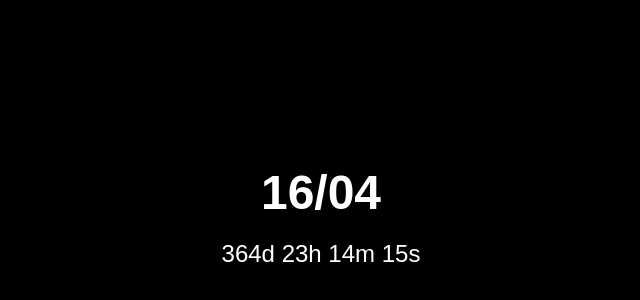
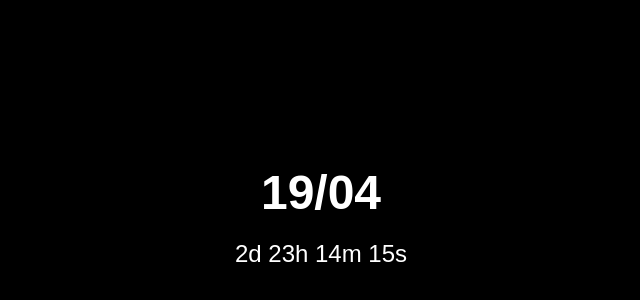
Before and after one commit to sellerf/whoooareuuu, a plain HTML site: page verify/index.html in a window 1280 px wide. Shown: the part 184-484 px from the top of the page, without its empty margins (319-959 px from the left). Drawn offline with Linux system fonts and the light colour scheme.

Commit message:
Update date from 16/04 to 19/04 in index.html

```diff
--- a/verify/index.html
+++ b/verify/index.html
@@ -2,7 +2,7 @@
 <html lang="pt-BR">
 <head>
   <meta charset="UTF-8">
-  <title>16/04</title>
+  <title>19/04</title>
   <style>
     body {
       margin: 0;
@@ -29,7 +29,7 @@
   </style>
 </head>
 <body>
-  <h1>16/04</h1>
+  <h1>19/04</h1>
   <div id="countdown"></div>
 
   <script>
@@ -37,11 +37,11 @@
       const agora = new Date();
 
       // Defina o alvo (12 de abril às 03:33)
-      let alvo = new Date(agora.getFullYear(), 3, 16, 3, 33, 0);
+      let alvo = new Date(agora.getFullYear(), 3, 19, 3, 33, 0);
 
       // Se já passou, joga pro próximo ano
       if (agora > alvo) {
-        alvo = new Date(agora.getFullYear() + 1, 3, 16, 3, 33, 0);
+        alvo = new Date(agora.getFullYear() + 1, 3, 19, 3, 33, 0);
       }
 
       const diff = alvo - agora;
```
